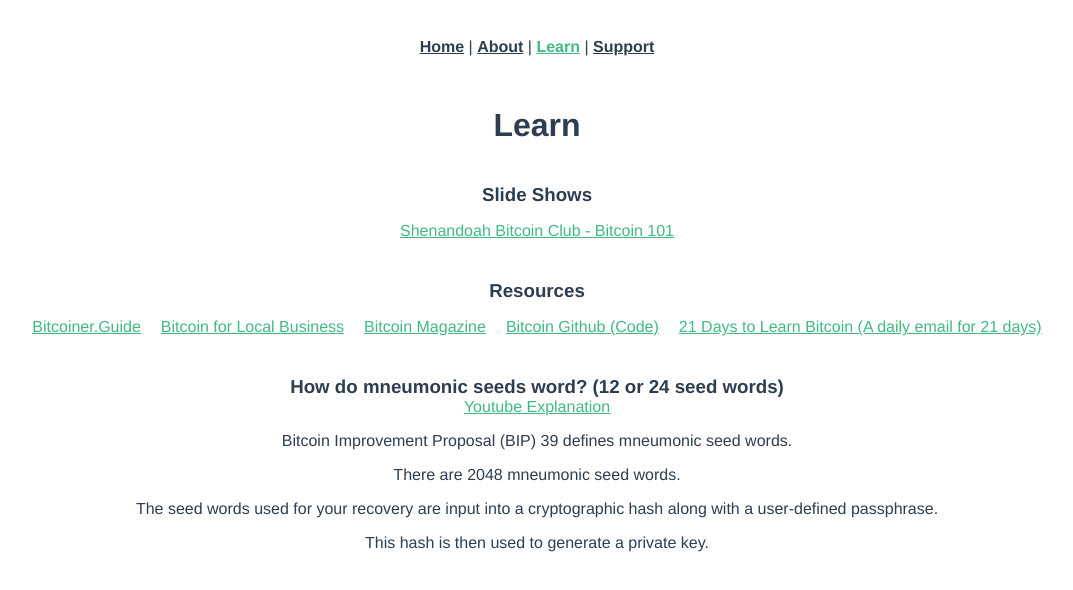
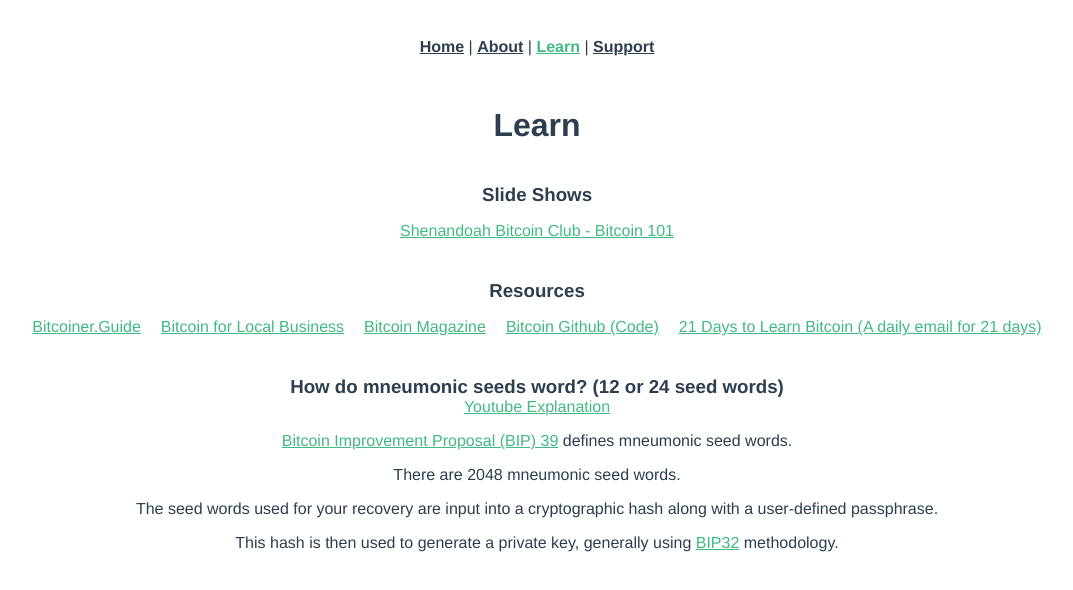
Before and after one commit to garyray-k/bitcoinchatt, a Vue app: page /learn in a window 1280 px wide. Shown: the top 590 px of the page, without its empty margins (103-1176 px from the left). Built offline with nearby package versions, Linux system fonts and the light colour scheme.

Commit message:
Links to BIPs

```diff
--- a/src/views/Learn.vue
+++ b/src/views/Learn.vue
@@ -6,13 +6,28 @@
     <a href="https://www.youtube.com/watch?v=wWCIQFNf_8g" target="_blank"
       >Youtube Explanation</a
     >
-    <p>Bitcoin Improvement Proposal (BIP) 39 defines mneumonic seed words.</p>
+    <p>
+      <a
+        href="https://github.com/bitcoin/bips/blob/master/bip-0039.mediawiki"
+        target="_blank"
+        >Bitcoin Improvement Proposal (BIP) 39</a
+      >
+      defines mneumonic seed words.
+    </p>
     <p>There are 2048 mneumonic seed words.</p>
     <p>
       The seed words used for your recovery are input into a cryptographic hash
       along with a user-defined passphrase.
     </p>
-    <p>This hash is then used to generate a private key.</p>
+    <p>
+      This hash is then used to generate a private key, generally using
+      <a
+        href="https://github.com/bitcoin/bips/blob/master/bip-0032.mediawiki"
+        target="_blank"
+        >BIP32</a
+      >
+      methodology.
+    </p>
   </div>
 </template>
 <script lang="ts">
```
